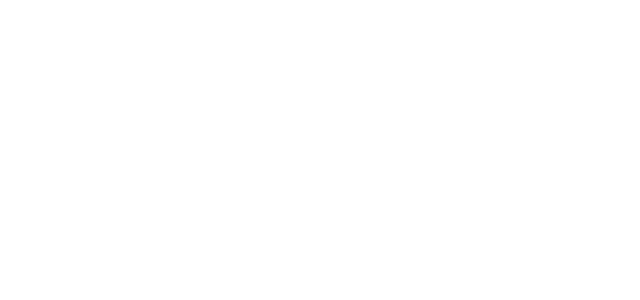
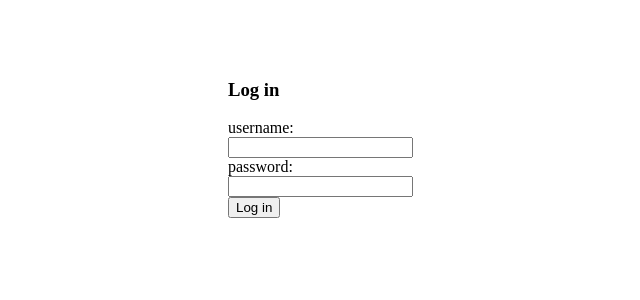
Before and after one commit to blakemontiegel/LACrashDataAnalysis, a React (Create React App) app in the folder frontend/: page / in a window 1280 px wide. Shown: the top 300 px of the page, without its empty margins (312-952 px from the left). Built offline with nearby package versions, Linux system fonts and the light colour scheme.

Commit message:
Made frontend login
Doesnt function, also added all the other pages we will need

```diff
--- a/frontend/package.json
+++ b/frontend/package.json
@@ -9,6 +9,7 @@
     "axios": "^1.6.8",
     "react": "^18.2.0",
     "react-dom": "^18.2.0",
+    "react-router-dom": "^6.22.3",
     "react-scripts": "5.0.1",
     "web-vitals": "^2.1.4"
   },
--- a/frontend/src/App.js
+++ b/frontend/src/App.js
@@ -1,10 +1,20 @@
-import logo from './logo.svg';
-import './App.css';
+import { BrowserRouter, Routes, Route, Navigate } from 'react-router-dom'
+
+import Login from './pages/Login'
 
 function App() {
   return (
     <div className="App">
-
+      <BrowserRouter>
+        <div className='pages'>
+          <Routes>
+            <Route
+              path="/"
+              element={<Login />}
+            />
+          </Routes>
+        </div>
+      </BrowserRouter>
     </div>
   );
 }
--- a/frontend/src/index.css
+++ b/frontend/src/index.css
@@ -1,13 +1,7 @@
-body {
-  margin: 0;
-  font-family: -apple-system, BlinkMacSystemFont, 'Segoe UI', 'Roboto', 'Oxygen',
-    'Ubuntu', 'Cantarell', 'Fira Sans', 'Droid Sans', 'Helvetica Neue',
-    sans-serif;
-  -webkit-font-smoothing: antialiased;
-  -moz-osx-font-smoothing: grayscale;
+form.login {
+  max-width: 200px;
+  margin: 40px auto;
+  padding: 20px;
+  background: #fff;
+  border-radius: 4px;
 }
-
-code {
-  font-family: source-code-pro, Menlo, Monaco, Consolas, 'Courier New',
-    monospace;
-}
--- /dev/null
+++ b/frontend/src/pages/Login.js
@@ -0,0 +1,35 @@
+import { useState } from 'react'
+
+const Login = () => {
+    const [username, setUsername] = useState('')
+    const [password, setPassword] = useState('')
+
+    const handleSubmit = async (e) => {
+        e.preventDefault()
+
+    }
+
+    return (
+        <form className='login' /*onSubmit={handleSubmit}*/>
+            <h3>Log in</h3>
+
+            <label>username:</label>
+            <input
+                type='username'
+                onChange={(e) => setUsername(e.target.value)}
+                value={username}
+            />
+            <label>password:</label>
+            <input
+                type="password"
+                onChange={(e) => setPassword(e.target.value)}
+                value={password}
+            />
+            <button /*disabled={isLoading}*/>Log in</button>
+
+        </form>
+    )
+
+}
+
+export default Login
```
Also changed, not shown: frontend/src/pages/Query1.js (added), frontend/src/pages/Query2.js (added), frontend/src/pages/Query3.js (added), frontend/src/pages/Query4.js (added), frontend/src/pages/Query5.js (added), frontend/src/pages/Results.js (added), frontend/src/pages/Welcome.js (added), 2 other files (tests, documents, lock files or other folders).
